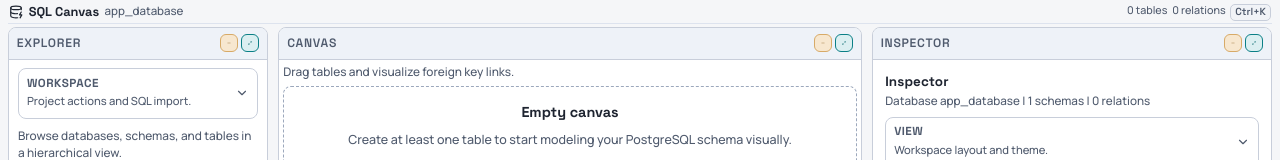
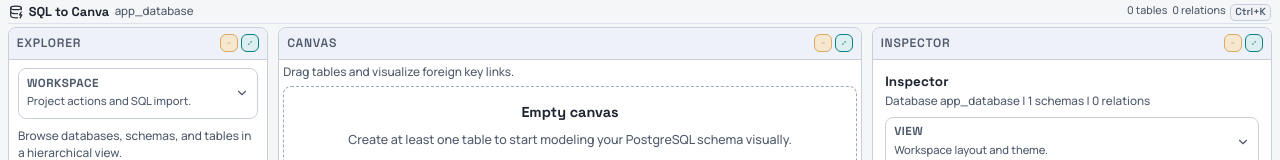
Before and after one commit to d4v3-rm/fe-react-sql-canva, a React (Vite) app: page / in a window 1280 px wide. Shown: the top 160 px of the page. Built offline with nearby package versions, Linux system fonts and the light colour scheme.

Commit message:
chore: Rename project brand to SQL to Canva and package to fe-react-sql-canva

```diff
--- a/index.html
+++ b/index.html
@@ -10,7 +10,7 @@
       href="https://fonts.googleapis.com/css2?family=Manrope:wght@500;600;700&family=Space+Grotesk:wght@600;700&display=swap"
       rel="stylesheet"
     />
-    <title>SQL Canvas Modeler</title>
+    <title>SQL to Canva</title>
   </head>
   <body>
     <div id="root"></div>
--- a/package.json
+++ b/package.json
@@ -1,5 +1,5 @@
 {
-  "name": "sql-to-canva",
+  "name": "fe-react-sql-canva",
   "private": true,
   "version": "0.0.0",
   "description": "Visual PostgreSQL database modeler with SQL and ORM code generation.",
--- a/src/i18n/locales/en.json
+++ b/src/i18n/locales/en.json
@@ -1,6 +1,6 @@
 {
   "app": {
-    "brand": "SQL Canvas",
+    "brand": "SQL to Canva",
     "header": {
       "tables": "{count} tables",
       "relations": "{count} relations"
@@ -291,13 +291,13 @@
     }
   },
   "sqlGenerator": {
-    "generatedBy": "Generated by SQL Canvas Modeler",
+    "generatedBy": "Generated by SQL to Canva",
     "adminStep": "1) Run CREATE DATABASE using an admin connection.",
     "connectionStep": "2) Connect to the created database and run the transactional section."
   },
   "sequelizeScaffold": {
     "readmeModelsSection": "Generated models",
     "readmeFallback": "No models available",
-    "readmeHeader": "TypeScript scaffolding generated in real time by SQL Canvas."
+    "readmeHeader": "TypeScript scaffolding generated in real time by SQL to Canva."
   }
 }
--- a/vite.config.ts
+++ b/vite.config.ts
@@ -4,6 +4,9 @@ import { fileURLToPath, URL } from 'node:url'
 
 // https://vite.dev/config/
 export default defineConfig({
+  base: process.env.GITHUB_ACTIONS === 'true' && process.env.GITHUB_REPOSITORY
+    ? `/${process.env.GITHUB_REPOSITORY.split('/')[1]}/`
+    : '/',
   plugins: [react()],
   resolve: {
     alias: {
```
Also changed, not shown: 2 other files (tests, documents, lock files or other folders).
